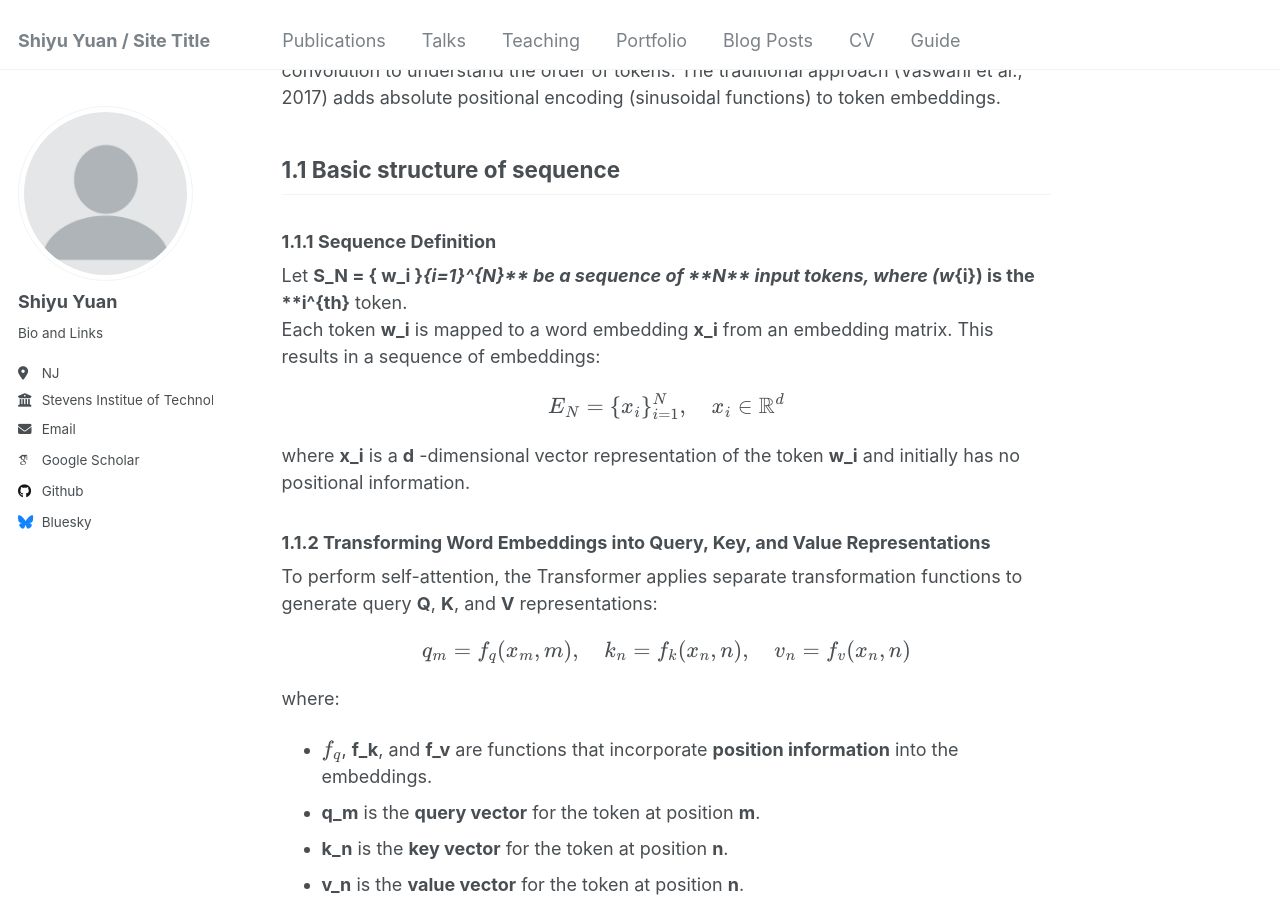
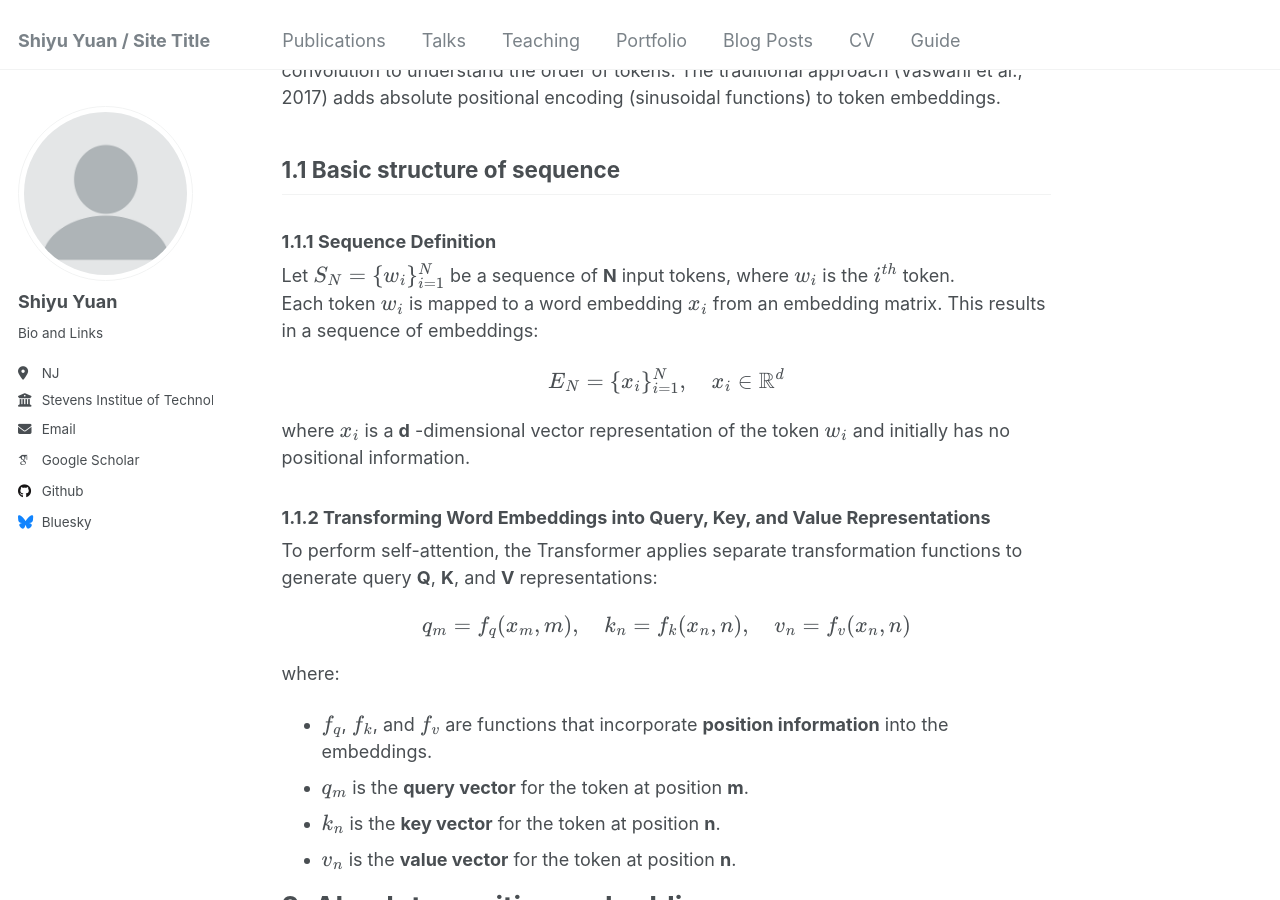
Before and after one commit to syyuan2021/syy2025, a Jekyll site: the page built from _posts/2025-01-31-blog-post-2.md, in a window 1280 px wide and 900 px high, scrolled down 352 px. Built offline with Jekyll 4.4.1, drawn with Linux system fonts in a browser that asks for light colours; some web fonts are replaced.

```diff
--- a/_posts/2025-01-31-blog-post-2.md
+++ b/_posts/2025-01-31-blog-post-2.md
@@ -14,14 +14,14 @@ In Transformers, positional encoding is essential since the model lacks recurren
 ## 1.1 Basic structure of sequence
 ### 1.1.1 Sequence Definition
 
-Let **S_N = \{ w_i \}_{i=1}^{N}** be a sequence of **N** input tokens, where \(w_{i}\) is the **i^{th}** token.
-Each token **w_i** is mapped to a word embedding **x_i** from an embedding matrix. This results in a sequence of embeddings:
+Let $$S_N = \{ w_i \}_{i=1}^{N}$$ be a sequence of **N** input tokens, where $$w_i$$ is the $$i^{th}$$ token.
+Each token $$w_i$$ is mapped to a word embedding $$x_i$$ from an embedding matrix. This results in a sequence of embeddings:
 
 $$
 E_N = \{ x_i \}_{i=1}^{N}, \quad x_i \in \mathbb{R}^d
 $$
 
-where **x_i** is a **d** -dimensional vector representation of the token **w_i** and initially has no positional information.
+where $$x_i$$ is a **d** -dimensional vector representation of the token $$w_i$$ and initially has no positional information.
 
 ### 1.1.2 Transforming Word Embeddings into Query, Key, and Value Representations
 
@@ -33,10 +33,10 @@ $$
 
 where:
 
-- $$f_q$$, **f_k**, and **f_v** are functions that incorporate **position information** into the embeddings.
-- **q_m** is the **query vector** for the token at position **m**.
-- **k_n** is the **key vector** for the token at position **n**.
-- **v_n** is the **value vector** for the token at position **n**.
+- $$f_q$$, $$f_k$$, and $$f_v$$ are functions that incorporate **position information** into the embeddings.
+- $$q_m$$ is the **query vector** for the token at position **m**.
+- $$k_n$$ is the **key vector** for the token at position **n**.
+- $$v_n$$ is the **value vector** for the token at position **n**.
 
 
 
```
